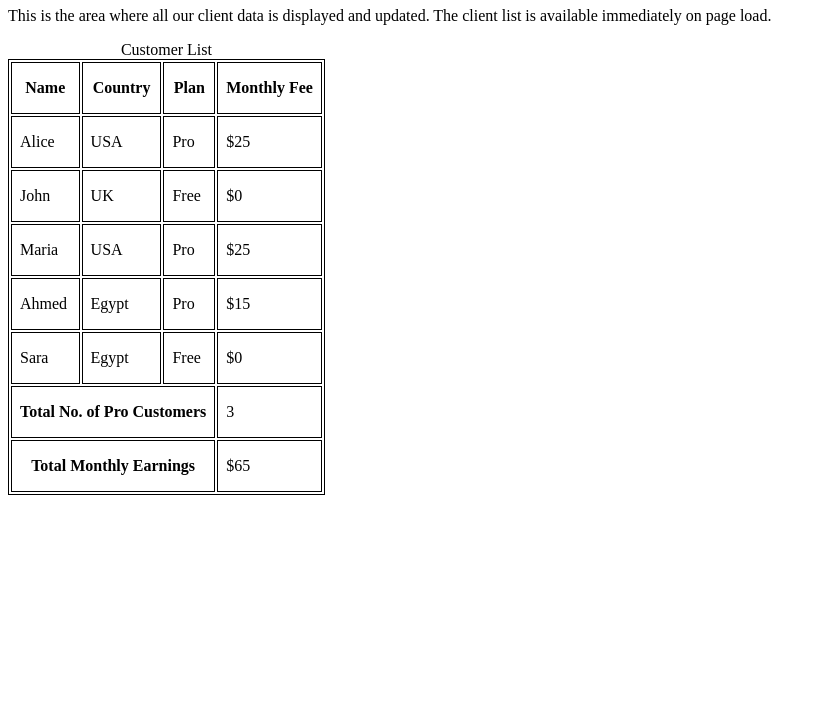
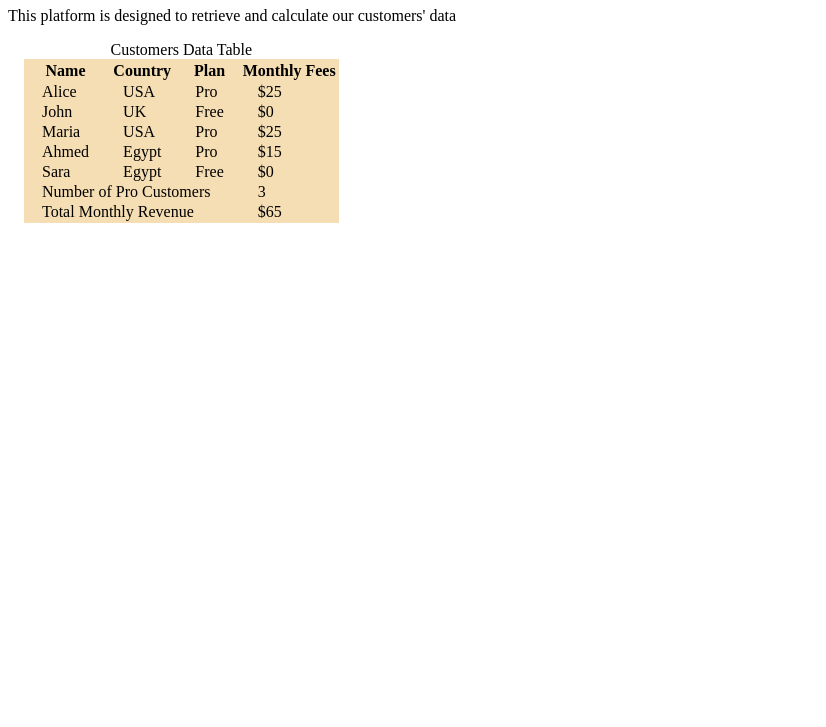
Before and after one commit to dev-amira-ezz/clientdesk, a plain HTML site: page index.html in a window 1280 px wide. Shown: the part 73-800 px from the top of the page, without its empty margins (0-826 px from the left). Drawn offline with Linux system fonts and the light colour scheme.

Commit message:
Final Customer Table Display

```diff
--- /dev/null
+++ b/customers.json
@@ -0,0 +1,7 @@
+[
+  { "name": "Alice", "country": "USA", "plan": "pro", "fee": 25 },
+  { "name": "John", "country": "UK", "plan": "free", "fee": 0 },
+  { "name": "Maria", "country": "USA", "plan": "pro", "fee": 25 },
+  { "name": "Ahmed", "country": "Egypt", "plan": "pro", "fee": 15 },
+  { "name": "Sara", "country": "Egypt", "plan": "free", "fee": 0 }
+]
--- a/index.html
+++ b/index.html
@@ -4,30 +4,42 @@
     <meta charset="UTF-8" />
     <meta name="viewport" content="width=device-width, initial-scale=1.0" />
     <link rel="stylesheet" href="style.css" />
-    <title>ClientDesk</title>
+    <title>Client Desk</title>
   </head>
-
   <body>
-    <h1>ClientDesk</h1>
+    <header>
+      <h1>Client Desk</h1>
       <p>
-      This is the area where all our client data is displayed and updated. The
-      client list is available immediately on page load.
+        This platform is designed to retrieve and calculate our customers' data
       </p>
+    </header>
+    <main>
       <table>
         <caption>
-        Customer List
+          Customers Data Table
         </caption>
         <thead>
           <tr>
             <th scope="col">Name</th>
             <th scope="col">Country</th>
             <th scope="col">Plan</th>
-          <th scope="col">Monthly Fee</th>
+            <th scope="col">Monthly Fees</th>
           </tr>
         </thead>
-      <tbody id="tableBody"></tbody>
-      <tfoot id="tableFooter"></tfoot>
+        <tbody id="customer-container"></tbody>
+        <tfoot>
+          <tr>
+            <td colspan="3">Number of Pro Customers</td>
+            <td id="pro-count"></td>
+          </tr>
+          <tr>
+            <td colspan="3">Total Monthly Revenue</td>
+            <td id="monthly-revenue"></td>
+          </tr>
+        </tfoot>
       </table>
+      <p id="app-messages"></p>
+    </main>
     <script src="script.js"></script>
   </body>
 </html>
--- a/script.js
+++ b/script.js
@@ -1,65 +1,73 @@
-const customers = [
-  { name: "Alice", country: "USA", plan: "pro", fee: 25 },
-  { name: "John", country: "UK", plan: "free", fee: 0 },
-  { name: "Maria", country: "USA", plan: "pro", fee: 25 },
-  { name: "Ahmed", country: "Egypt", plan: "pro", fee: 15 },
-  { name: "Sara", country: "Egypt", plan: "free", fee: 0 },
-];
+"use strict";
+// Fetch customers data
+const fetchCustomers = async () => {
+  const response = await fetch("customers.json");
+  if (!response.ok) {
+    throw new Error("Error! Unable to retrieve data");
+  }
+  const customers = await response.json();
+  return customers;
+};
 
-// Display customer data into a table format
-const generateList = () => {
-  const tableBody = document.getElementById("tableBody");
+// --- Calculations ---
+// Count Pro customers
+const countProCustomers = (customers) => {
+  return customers.filter((customer) => customer.plan === "pro").length;
+};
 
+// Calculate Monthly Revenue
+
+const calculateMonthlyRevenue = (customers) => {
+  return customers.reduce((sum, customer) => sum + customer.fee, 0);
+};
+
+// --- Display Table ---
+// Show customers data
+const showCustomersData = (customers) => {
+  const customerContainer = document.getElementById("customer-container");
   customers.forEach((customer) => {
-    tableBody.innerHTML += `
-    <tr>
-    <td>${customer.name}</td>
-    <td>${customer.country}</td>
-    <td>${customer.plan.charAt(0).toUpperCase() + customer.plan.slice(1)}</td>
-    <td>$${customer.fee}</td>
-    </tr>
-`;
+    const customerRow = document.createElement("tr");
+    customerContainer.appendChild(customerRow);
+    const customerName = document.createElement("td");
+    customerName.textContent = customer.name;
+    customerRow.appendChild(customerName);
+    const customerCountry = document.createElement("td");
+    customerCountry.textContent = customer.country;
+    customerRow.appendChild(customerCountry);
+    const customerPlan = document.createElement("td");
+    customerPlan.textContent =
+      customer.plan.charAt(0).toUpperCase() + customer.plan.slice(1);
+    customerRow.appendChild(customerPlan);
+    const customerFee = document.createElement("td");
+    customerFee.textContent = `$${customer.fee}`;
+    customerRow.appendChild(customerFee);
   });
 };
 
-const calculateProCustomers = () => {
-  const proCustomersCount = customers.filter(
-    (customer) => customer.plan === "pro",
-  ).length;
-  return proCustomersCount;
+// Show number of pro customers
+const showProCount = (customers) => {
+  const proCount = document.getElementById("pro-count");
+  proCount.textContent = countProCustomers(customers);
 };
 
-const calculateMonthlyEarnings = () => {
-  const totalMonthlyEarnings = customers.reduce(
-    (sum, customer) => sum + customer.fee,
-    0,
-  );
-  return totalMonthlyEarnings;
+// Show monthly revenue
+const showMonthlyRevenue = (customers) => {
+  const monthlyRevenue = document.getElementById("monthly-revenue");
+  monthlyRevenue.textContent = `$${calculateMonthlyRevenue(customers)}`;
 };
 
-// Display pro members count and monthly earnings
-const generateFooterData = () => {
-  const proCustomersCount = calculateProCustomers();
-
-  const totalMonthlyEarnings = calculateMonthlyEarnings();
-
-  const tableFooter = document.getElementById("tableFooter");
-  tableFooter.innerHTML = `
-    <tr><th scope="row" colspan="3">
-    Total No. of Pro Customers
-    </th>
-    <td>${proCustomersCount}</td>
-    </tr>
-    <tr>
-    <th scope="row" colspan="3">Total Monthly Earnings</th>
-    <td>$${totalMonthlyEarnings}</td>
-    </tr>
-    `;
+// Generate Customers Table
+const loadCustomersData = async () => {
+  try {
+    const customers = await fetchCustomers();
+    showCustomersData(customers);
+    showProCount(customers);
+    showMonthlyRevenue(customers);
+  } catch (error) {
+    console.warn("Error!", error);
+    const appMessages = document.getElementById("app-messages");
+    appMessages.textContent = "Unable to retrieve data. Please try again later";
+  }
 };
 
-const showCustomerList = () => {
-  generateList();
-  generateFooterData();
-};
-
-showCustomerList();
+loadCustomersData();
--- a/style.css
+++ b/style.css
@@ -1,11 +1,7 @@
-table,
-tr,
-td,
-th {
-  border: solid 1px black;
+table {
+  background-color: wheat;
+  margin: 1rem;
 }
-
-th,
 td {
-  padding: 1em 0.5em;
+  padding: 0 1rem;
 }
```
Lines whose indentation alone changed are shown as unchanged.
